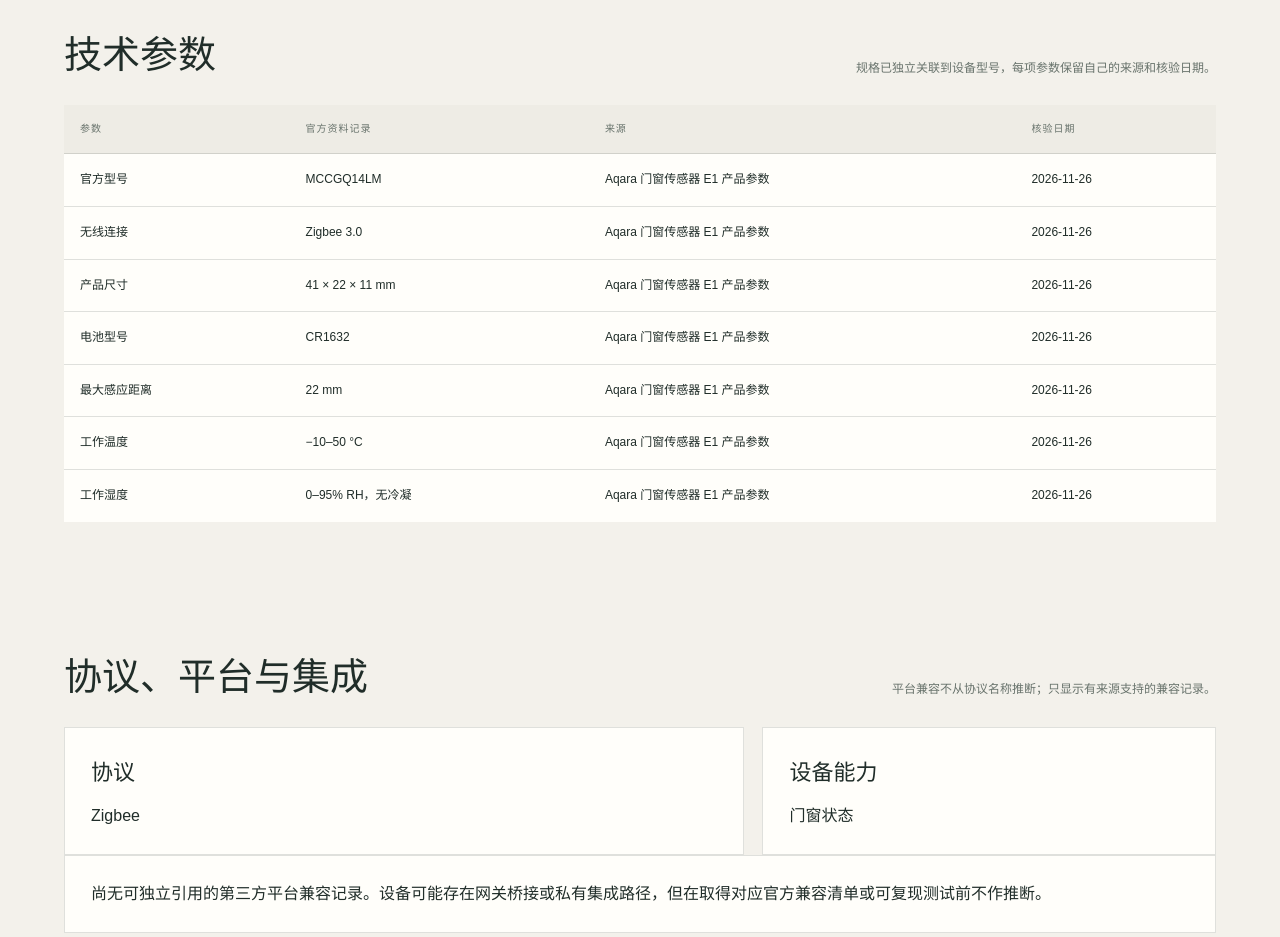
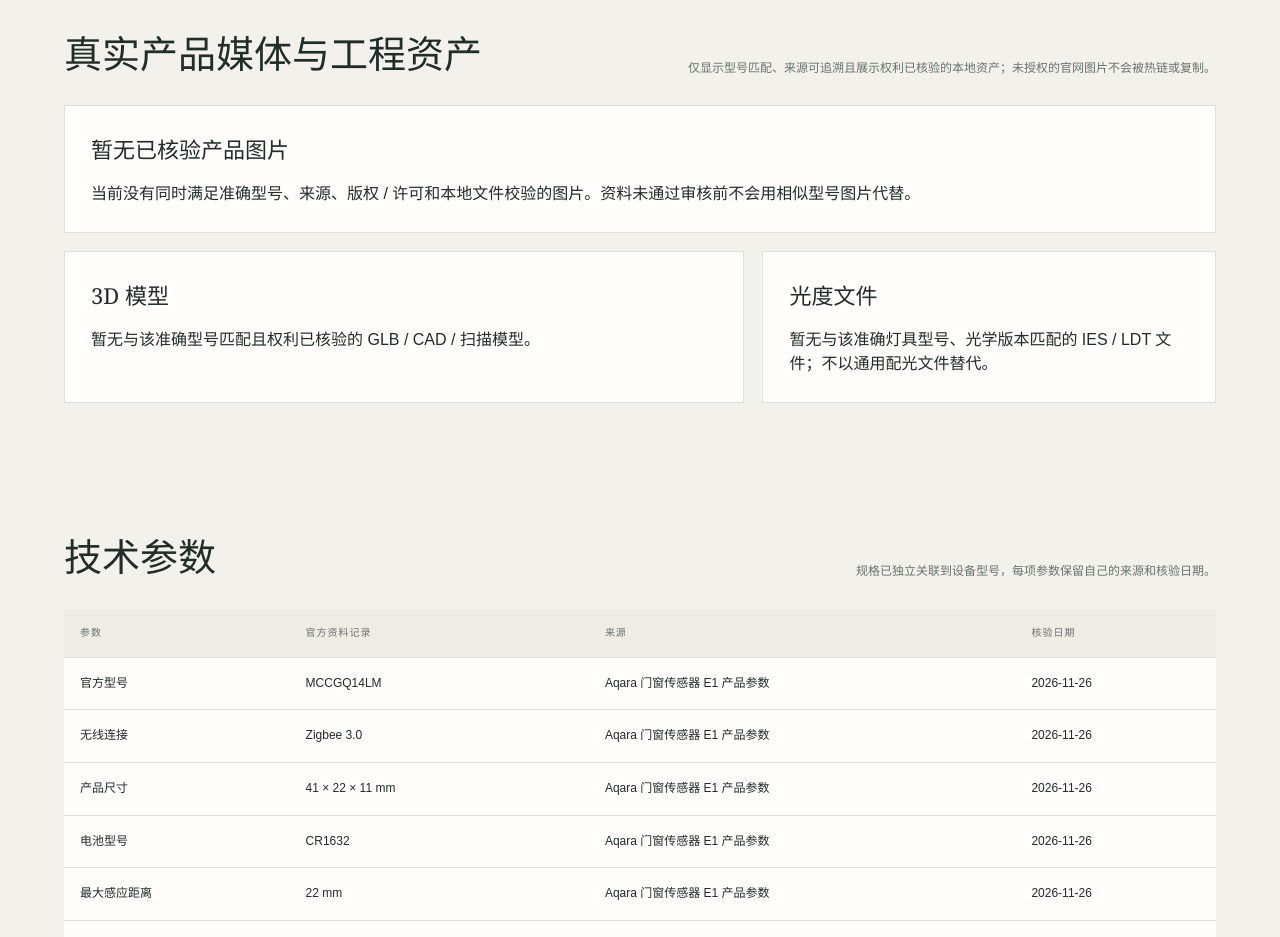
Before and after one commit to yimingwenhua69/yiming-smart-home, a Next.js app: page /products/aqara-door-window-sensor-e1/ in a window 1280 px wide. Shown: the part 1200-2137 px from the top of the page. Built offline with nearby package versions, Linux system fonts and the light colour scheme.

Commit message:
feat(products): render only rights-cleared model images and approved asset links

```diff
--- a/src/app/products/[slug]/page.tsx
+++ b/src/app/products/[slug]/page.tsx
@@ -112,6 +112,15 @@ export default async function ProductDetailPage({ params }: { params: Promise<{
       </section>
 
       <section className="content-section">
+        <div className="section-heading"><h2>真实产品媒体与工程资产</h2><p>仅显示型号匹配、来源可追溯且展示权利已核验的本地资产；未授权的官网图片不会被热链或复制。</p></div>
+        {verifiedImages.length ? <div className="media-gallery">{verifiedImages.map((asset) => <figure className="media-figure" key={asset.id}><img src={asset.localPath} alt={asset.altText} loading="lazy" /><figcaption><strong>{asset.caption}</strong><span>{asset.publisher} · {asset.license} · {asset.checkedAt}</span></figcaption></figure>)}</div> : <div className="panel"><h2>暂无已核验产品图片</h2><p>当前没有同时满足准确型号、来源、版权 / 许可和本地文件校验的图片。资料未通过审核前不会用相似型号图片代替。</p></div>}
+        <div className="product-detail" style={{ marginTop: 18 }}>
+          <div className="panel"><h2>3D 模型</h2>{verifiedThreeD ? <><p>{verifiedThreeD.format.toUpperCase()} · {verifiedThreeD.provenance} · {verifiedThreeD.license}</p><p>{verifiedThreeD.accuracyNotes}</p><a href={verifiedThreeD.localPath} target="_blank" rel="noreferrer">打开已核验 3D 模型文件 ↗</a></> : <p>暂无与该准确型号匹配且权利已核验的 GLB / CAD / 扫描模型。</p>}</div>
+          <div className="panel"><h2>光度文件</h2>{photometric ? <><p>{photometric.format.toUpperCase()} · {photometric.luminaireVariant} · {photometric.opticalVersion}</p><p>{photometric.notes}</p><a href={photometric.localPath} target="_blank" rel="noreferrer">打开已核验光度文件 ↗</a></> : <p>暂无与该准确灯具型号、光学版本匹配的 IES / LDT 文件；不以通用配光文件替代。</p>}</div>
+        </div>
+      </section>
+
+      <section className="content-section">
         <div className="section-heading"><h2>技术参数</h2><p>规格已独立关联到设备型号，每项参数保留自己的来源和核验日期。</p></div>
         {specifications.length ? <table className="data-table"><thead><tr><th>参数</th><th>官方资料记录</th><th>来源</th><th>核验日期</th></tr></thead><tbody>{specifications.map((spec) => <tr key={spec.id}><td>{spec.name}</td><td>{spec.value}{spec.unit ? " " + spec.unit : ""}</td><td>{getSourceById(spec.sourceId)?.title ?? "来源待核实"}</td><td>{spec.checkedAt}</td></tr>)}</tbody></table> : <div className="panel"><p>当前来源仅能确认产品目录条目，暂无可公开确认的完整技术规格。继续核对官方说明书、认证资料与具体硬件版本。</p></div>}
       </section>
```
